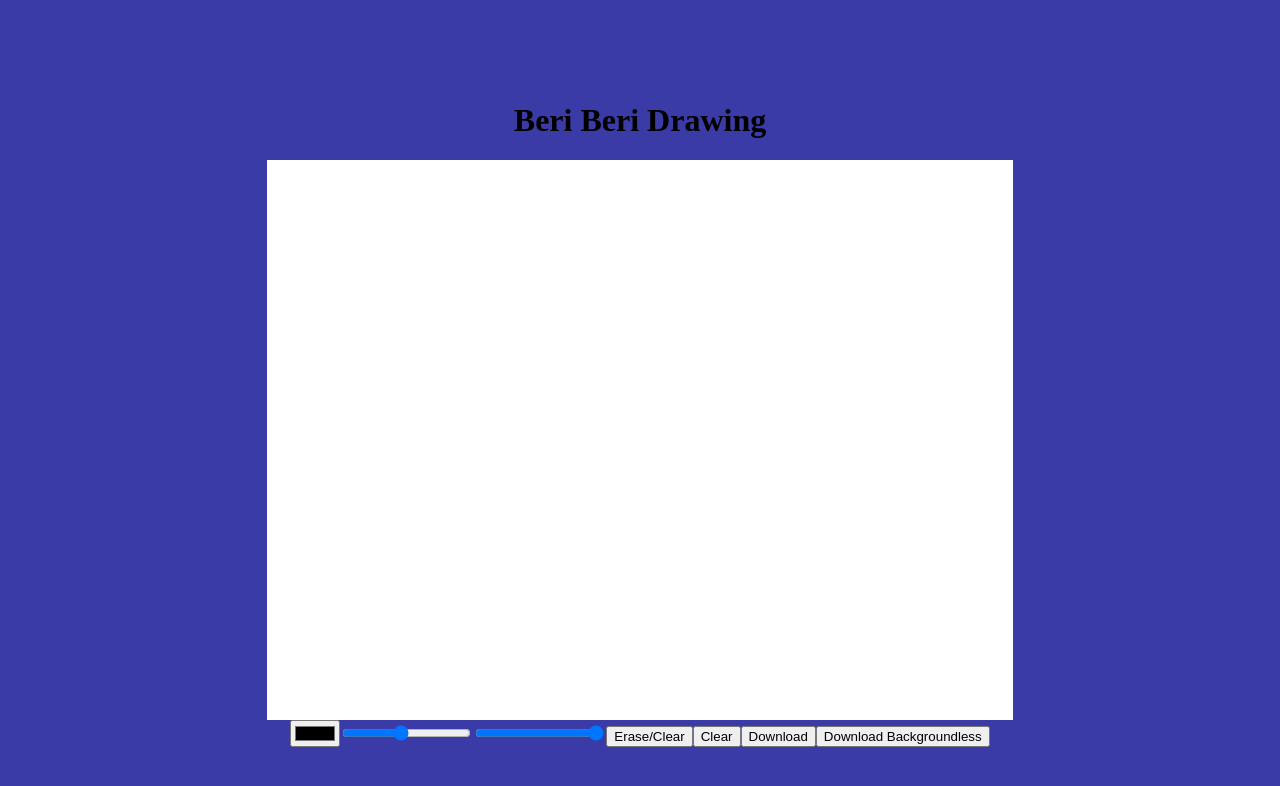
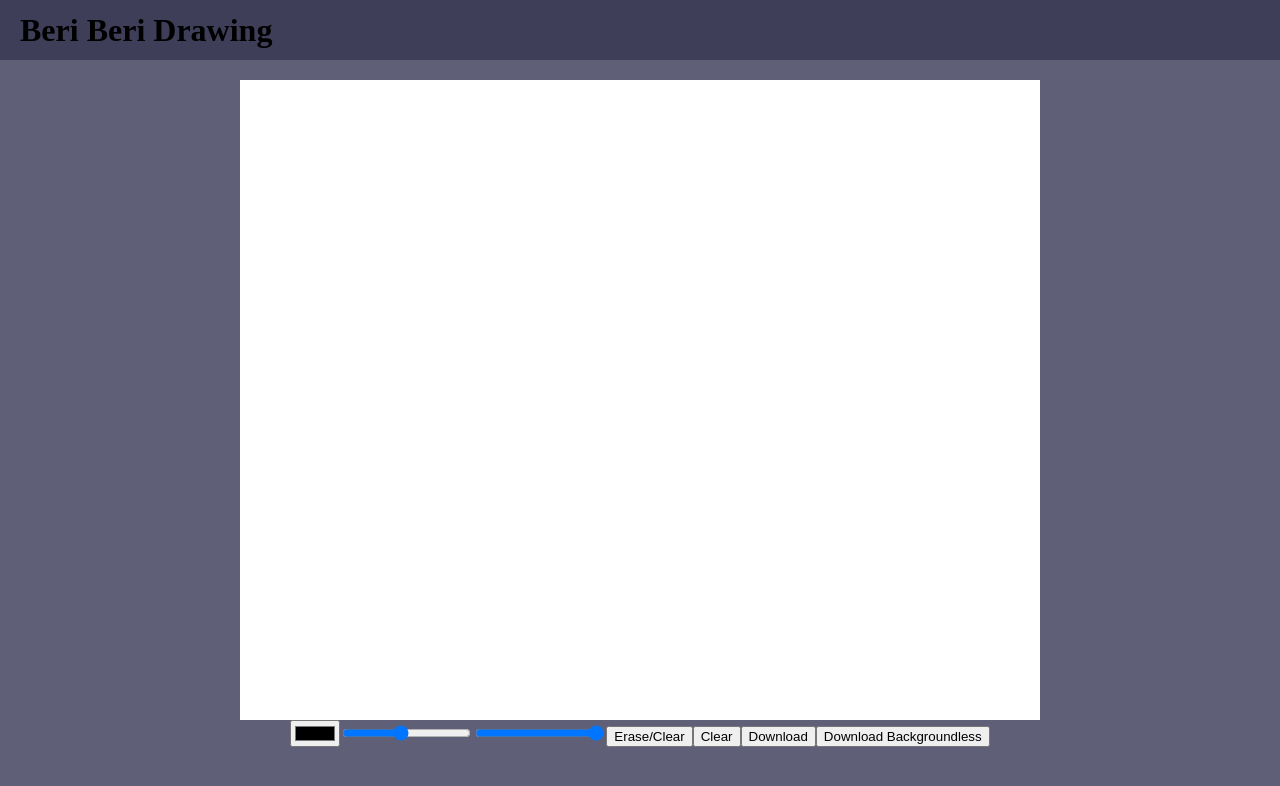
Before and after one commit to NotDarkkkk/DrawingThing, a Vue app: page / in a window 1280 px wide. Shown: the top 786 px of the page. Built offline with nearby package versions, Linux system fonts and the light colour scheme.

Commit message:
Cleaner CSS

```diff
--- a/src/App.vue
+++ b/src/App.vue
@@ -1,7 +1,11 @@
 <template>
   <div id="app">
-    <h1>Beri Beri Drawing</h1>
-    <GameCanvas id="GameCanvas" />
+    <div id="Header">
+      <h1>Beri Beri Drawing</h1>
+    </div>
+    <div id="GameCanvas">
+      <GameCanvas />
+    </div>
   </div>
 </template>
 
@@ -26,6 +30,32 @@ body {
   height: 100%;
   overflow: hidden; /* Optional: Ensures no scrollbars appear */
 }
+#Header {
+  width: 100vw;
+  height: 60px;
+  background-color: #3e3e59;
+  display: flex;
+  justify-content: space-between;
+  align-items: center;
+  padding: 0 20px;
+  box-sizing: border-box;
+  /* border-bottom: 2px solid rgb(23, 128, 0); */
+  margin: 0;
+  position: fixed; /* Fix the header at the top of the screen */
+  top: 0;
+  left: 0;
+  z-index: 10;
+}
+
+#Header .left-text {
+  color: white;
+  font-size: 20px; /* Adjust font size */
+}
+
+#Header .right-text {
+  color: white;
+  font-size: 20px; /* Adjust font size */
+}
 
 #app {
   text-align: center;
@@ -34,12 +64,16 @@ body {
   flex-direction: column;
   justify-content: center;
   align-items: center;
-  background-color: #3b3ba7;
-  /* border: 2px solid rgb(23, 128, 0); */
+  background-color: #5f5f78;
+  /* border: 3px solid rgb(68, 156, 176); */
+  margin-top: 0; /* Ensure the content below the header starts at the top */
 }
+
 #GameCanvas {
   background-color: rgb(255, 255, 255);
-  height: 70vh;
+  height: 80vh;
+  width: 100vh;
   box-shadow: inset 2px black;
+  /* border: 3px solid rgb(77, 68, 176); */
 }
 </style>
--- a/src/components/GameCanvas.vue
+++ b/src/components/GameCanvas.vue
@@ -92,14 +92,12 @@ export default {
         ctx.value.lineTo(pos.x, pos.y);
         ctx.value.stroke();
       } else {
-        // Erasing - using a line-based approach for smoother erasing
         ctx.value.beginPath();
         ctx.value.moveTo(lastX, lastY);
         ctx.value.lineTo(pos.x, pos.y);
-        //ctx.value.lineWidth = lineWidth.value * 2; // Wider stroke for eraser
         ctx.value.stroke();
 
-        // Add circular caps at the start and end points for smoother erasing
+        // Circular caps
         ctx.value.beginPath();
         ctx.value.arc(lastX, lastY, lineWidth.value, 0, Math.PI * 2);
         ctx.value.fill();
@@ -166,22 +164,18 @@ export default {
     const downloadCanvasBackgroundless = () => {
       if (!canvas.value) return;
 
-      // Convert canvas content to a data URL
       const dataURL = canvas.value.toDataURL("image/png");
 
-      // Create a temporary link element
       const link = document.createElement("a");
       link.href = dataURL;
-      link.download = "canvas-drawing.png"; // Name of the downloaded file
+      link.download = "masterpiece.png";
 
-      // Trigger the download
       link.click();
     };
 
     const downloadCanvas = () => {
       if (!canvas.value || !ctx.value) return;
 
-      // Get the image data from the canvas
       const imageData = ctx.value.getImageData(
         0,
         0,
@@ -192,32 +186,26 @@ export default {
 
       // Loop through all the pixels and check for transparency
       for (let i = 0; i < data.length; i += 4) {
-        // If the alpha value (data[i + 3]) is 0 (transparent), set the pixel to white
         if (data[i + 3] === 0) {
-          data[i] = 255; // R (Red) = 255 (white)
-          data[i + 1] = 255; // G (Green) = 255 (white)
-          data[i + 2] = 255; // B (Blue) = 255 (white)
-          data[i + 3] = 255; // A (Alpha) = 255 (fully opaque)
+          data[i] = 255; // R
+          data[i + 1] = 255; // G
+          data[i + 2] = 255; // B
+          data[i + 3] = 255; // A
         }
       }
 
-      // Put the updated image data back on the canvas
       ctx.value.putImageData(imageData, 0, 0);
 
-      // Convert canvas content to a data URL
       const dataURL = canvas.value.toDataURL("image/png");
 
-      // Create a temporary link element
       const link = document.createElement("a");
       link.href = dataURL;
       link.download = "canvas-drawing.png"; // Name of the downloaded file
 
-      // Trigger the download
       link.click();
     };
     const clearCanvas = () => {
       if (!canvas.value || !ctx.value) return;
-      // Clear the entire canvas
       ctx.value.clearRect(0, 0, canvas.value.width, canvas.value.height);
     };
 
@@ -229,7 +217,7 @@ export default {
         canvas.value.height = resolutionHeight;
 
         ctx.value = canvas.value.getContext("2d", {
-          willReadFrequently: true, // Optimize for frequent pixel manipulation
+          willReadFrequently: true,
         });
 
         if (ctx.value) {
@@ -268,12 +256,12 @@ export default {
   height: 100%;
 }
 canvas {
-  /* border: 2px solid rgb(218, 32, 32); */
+  box-shadow: 2vh;
   display: block;
   width: 100%;
   height: 100%;
   cursor: crosshair;
-  touch-action: none; /* Disable touch gestures that interfere with drawing */
-  pointer-events: auto; /* Ensure pointer events are enabled */
+  touch-action: none;
+  pointer-events: auto;
 }
 </style>
```
